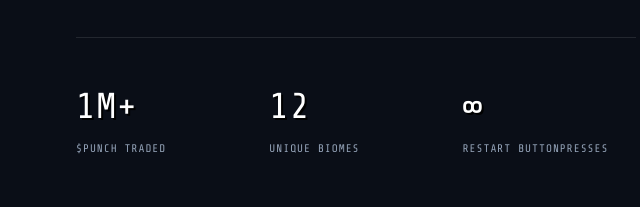
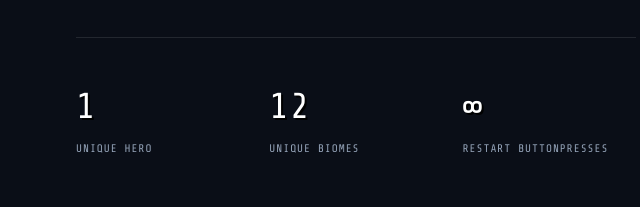
Before and after one commit to skizzes/punch, a website: page landing/index.html in a window 1280 px wide. Shown: the part 1095-1302 px from the top of the page, 604-1244 px from the left. Drawn offline with nearby package versions, Linux system fonts and the light colour scheme; no server answers.

Commit message:
feat(landing): update lore stats to read 1 UNIQUE HERO instead of 1M+ PUNCH traded

```diff
--- a/landing/index.html
+++ b/landing/index.html
@@ -82,7 +82,7 @@
                     swings of the market.
                 </p>
                 <div class="lore-stats">
-                    <div class="lore-stat"><span>1M+</span> $PUNCH TRADED</div>
+                    <div class="lore-stat"><span>1</span> UNIQUE HERO</div>
                     <div class="lore-stat"><span>12</span> UNIQUE BIOMES</div>
                     <div class="lore-stat"><span>∞</span> RESTART BUTTONPRESSES</div>
                 </div>
```
